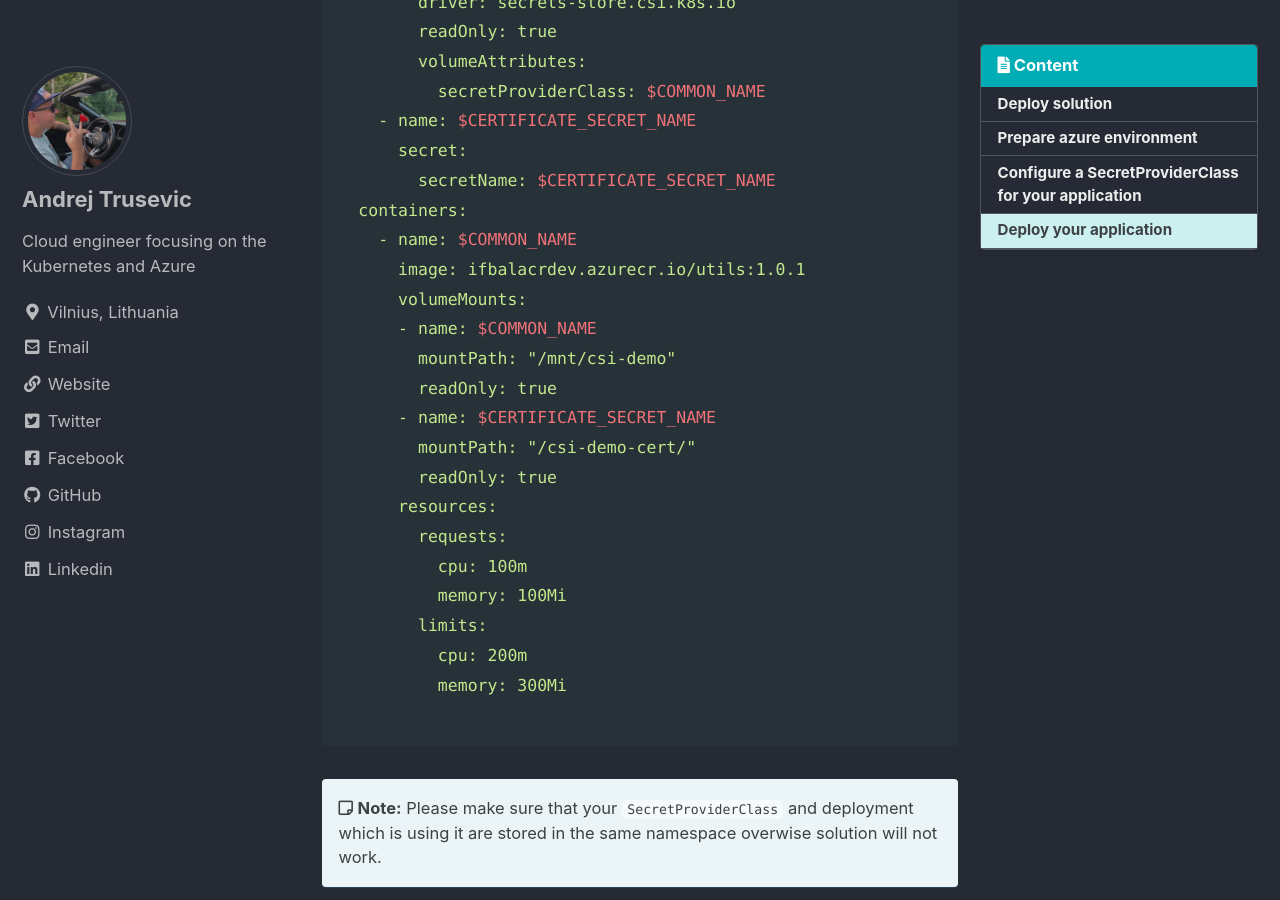
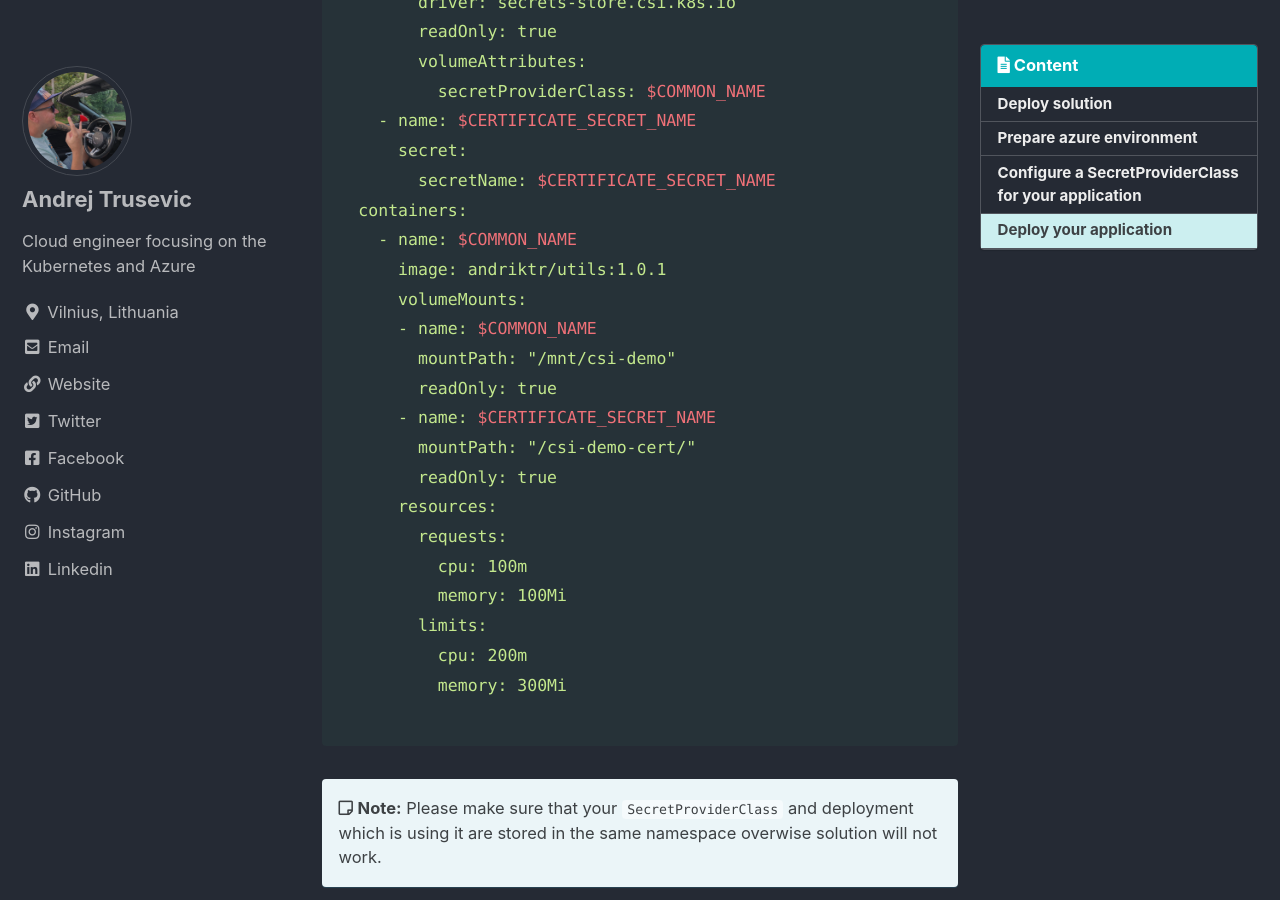
Before and after one commit to andriktr/andriktr.github.io, a Jekyll site: the page built from _posts/2021-04-04-Part-5-AKS.md, in a window 1280 px wide and 900 px high, scrolled down 12227 px. Built offline with Jekyll 4.4.1, drawn with Linux system fonts in a browser that asks for light colours; cached includes are drawn as plain includes; comment, search, counter and statistics services are not loaded.

Commit message:
small fixes

```diff
--- a/_posts/2021-04-04-Part-5-AKS.md
+++ b/_posts/2021-04-04-Part-5-AKS.md
@@ -341,7 +341,7 @@ spec:
         secretName: $CERTIFICATE_SECRET_NAME
   containers:
     - name: $COMMON_NAME
-      image: ifbalacrdev.azurecr.io/utils:1.0.1
+      image: andriktr/utils:1.0.1
       volumeMounts:
       - name: $COMMON_NAME
         mountPath: "/mnt/csi-demo"
```
